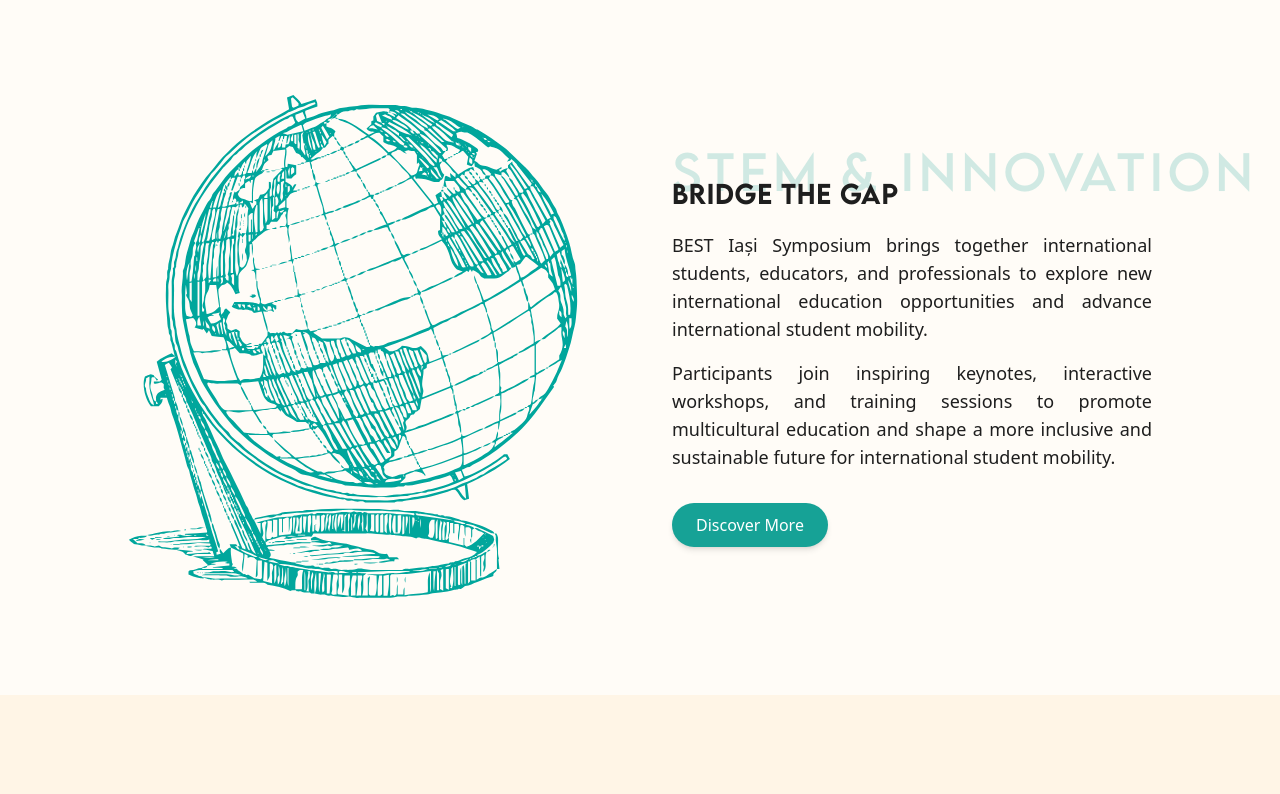
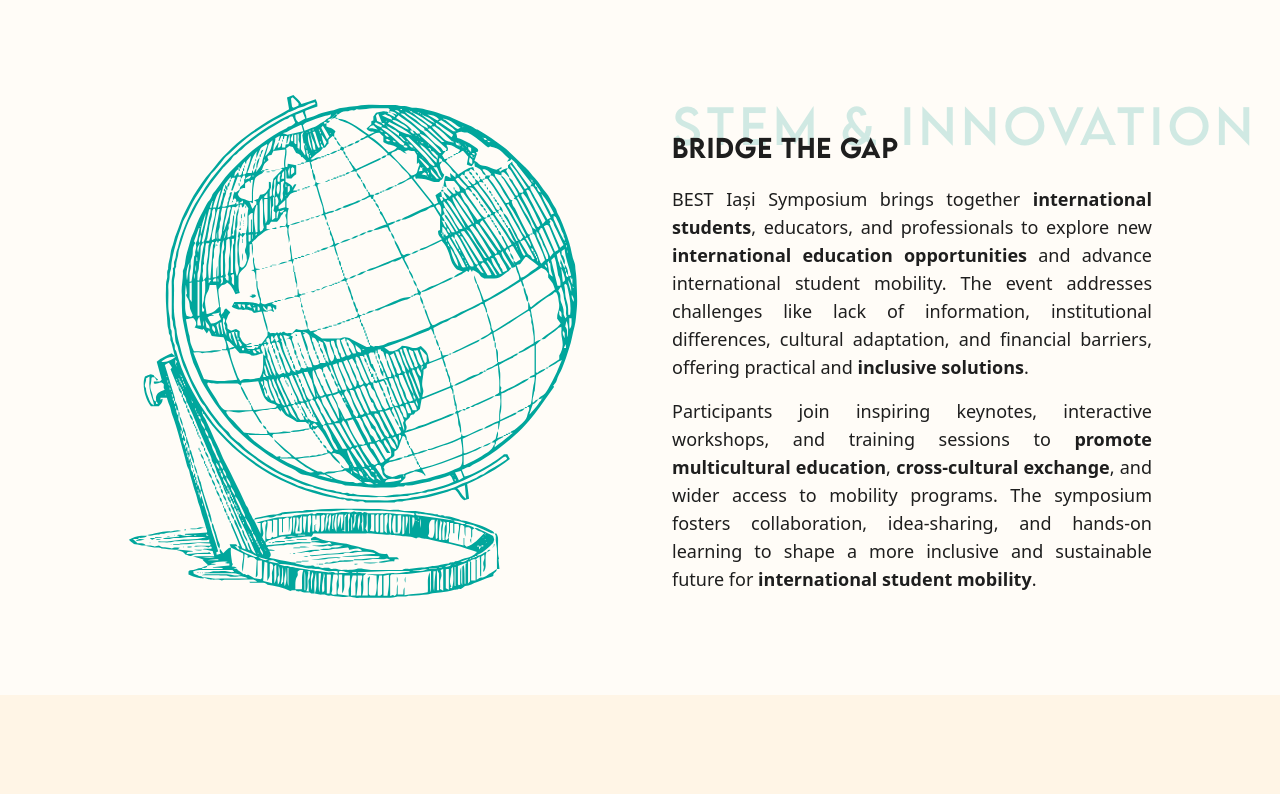
Before and after one commit to Eduard975/BIS-website, a React (Vite) app: page /about in a window 1280 px wide. Shown: the part 1104-1898 px from the top of the page. Built offline with nearby package versions, Linux system fonts and the light colour scheme.

Commit message:
Cleaned code

```diff
--- a/src/components/Headers/AboutHeader.tsx
+++ b/src/components/Headers/AboutHeader.tsx
@@ -76,7 +76,10 @@ export const AboutPageHeader = () => {
       </section>
 
       {/* ======================= BOTTOM SECTION ======================= */}
-      <section className="relative w-full min-h-[500px] md:min-h-[600px] flex items-center bg-gray-900 overflow-hidden z-0 -mt-24">
+      <section
+        className="relative w-full min-h-[500px]
+        md:min-h-[600px] flex items-center bg-gray-900 overflow-hidden z-0 -mt-24"
+      >
         <img
           src={groupPhotoImg}
           alt="Students group"
@@ -110,8 +113,10 @@ export const AboutPageHeader = () => {
         <CustomContainer className="relative z-30 pt-40 pb-24 text-white">
           <div className="flex flex-col text-left gap-8 max-w-3xl mx-auto">
             <h2 className="text-4xl md:text-5xl font-bold">How do I join?</h2>
-
-            <article className="text-lg md:text-xl text-gray-100 flex flex-col gap-6 text-justify">
+            <article
+              id="how-to-join"
+              className="text-lg md:text-xl text-gray-100 flex flex-col gap-6 text-justify"
+            >
               <p>
                 Join the BEST Iași Symposium! You can apply through two simple
                 methods:
--- a/src/components/Headers/HomeHeader.tsx
+++ b/src/components/Headers/HomeHeader.tsx
@@ -1,9 +1,11 @@
 import { HeroHeader } from "./HeroHeader";
 import { PrimaryButton } from "../Universal/PrimaryButton";
 import homeHeader from "../../assets/images/homeHeader.jpg";
+import { useNavigate } from "react-router";
 
 export const HomePageHeader = () => {
-  // This is the component we pass into the slot
+  const navigate = useNavigate();
+
   const HeaderContent = () => (
     <div className="space-y-6 text-white">
       <h1 className="text-4xl md:text-6xl font-extrabold tracking-tight">
@@ -19,9 +21,7 @@ export const HomePageHeader = () => {
       <div className="pt-4">
         <PrimaryButton
           size="large"
-          onClick={() =>
-            window.open("https://docs.google.com/forms/...", "_blank")
-          }
+          onClick={() => navigate("/about#how-to-join")}
         >
           Join Us
         </PrimaryButton>
--- /dev/null
+++ b/src/components/PageSpecific/About/BridgeGap.tsx
@@ -0,0 +1,63 @@
+import { useNavigate } from "react-router";
+import { CustomSection } from "../../Universal/CustomSection";
+import { SectionContent } from "../../Universal/SectionContent";
+import planetSvg from "../../../assets/svgs/planet.svg";
+
+export const BridgeGapSection = () => {
+  const navigate = useNavigate();
+
+  return (
+    <CustomSection
+      bg="bg-whiteBG"
+      className="overflow-hidden"
+      contentClassName="relative flex flex-col md:flex-row items-center gap-[5vw]"
+    >
+      {/* Globe Decoration */}
+      <div className="flex-1 flex justify-center md:justify-start">
+        <img
+          src={planetSvg}
+          alt="Globe Decoration"
+          className="
+            absolute top-1/2 left-1/2 -translate-x-1/2 -translate-y-1/2
+            w-[80vw] max-w-[400px] opacity-20 pointer-events-none z-0
+            md:static md:translate-x-0 md:translate-y-0
+            md:w-full md:max-w-[450px] md:opacity-100 md:z-auto
+            md:pointer-events-auto
+            transition-all duration-700 ease-in-out object-contain
+          "
+        />
+      </div>
+
+      {/* Content Block */}
+      <SectionContent
+        title="Bridge the Gap"
+        subtitle="STEM & Innovation"
+        buttonText="Discover More"
+        className="relative z-10 md:flex-1"
+      >
+        <div className="flex flex-col gap-4 text-justify text-lg">
+          <p>
+            BEST Iași Symposium brings together{" "}
+            <strong>international students</strong>, educators, and
+            professionals to explore new{" "}
+            <strong>international education opportunities</strong> and advance
+            international student mobility. The event addresses challenges like
+            lack of information, institutional differences, cultural adaptation,
+            and financial barriers, offering practical and{" "}
+            <strong>inclusive solutions</strong>.
+          </p>
+          <p>
+            Participants join inspiring keynotes, interactive workshops, and
+            training sessions to{" "}
+            <strong>promote multicultural education</strong>,{" "}
+            <strong>cross-cultural exchange</strong>, and wider access to
+            mobility programs. The symposium fosters collaboration,
+            idea-sharing, and hands-on learning to shape a more inclusive and
+            sustainable future for{" "}
+            <strong>international student mobility</strong>.
+          </p>
+        </div>
+      </SectionContent>
+    </CustomSection>
+  );
+};
--- a/src/components/PageSpecific/Partners/EventPartnersSection.tsx
+++ b/src/components/PageSpecific/Partners/EventPartnersSection.tsx
@@ -32,12 +32,18 @@ export const EventPartnersSection = () => {
             <p>
               INGENIUM embodies the heterogeneity of European higher education,
               representing diversity in geography, cultural background,
-              organization, and academic activities.
+              organization, and academic activities. By connecting a wide range
+              of universities and institutions, INGENIUM fosters collaboration,
+              knowledge exchange, and cross-cultural understanding across
+              Europe.
             </p>
             <p>
-              As a strategic partner of TUIASI, INGENIUM strengthens the
+              As a strategic partner of TUIAȘI, INGENIUM strengthens the
               academic network and brings an international perspective to the
-              symposium.
+              BEST Iași Symposium. Their involvement provides participants with
+              opportunities to explore innovative ideas, share experiences, and
+              engage with a diverse STEM community, enhancing both the academic
+              and cultural impact of the event.
             </p>
           </SectionContent>
         </div>
@@ -55,13 +61,17 @@ export const EventPartnersSection = () => {
             className="w-full md:w-1/2 text-justify"
           >
             <p>
-              "Gheorghe Asachi" Technical University of Iași is a historic
-              institution and our main academic partner, fostering engineering
-              excellence and student innovation.
+              TUIAȘI, a local BEST partner, plays a key role in supporting
+              student development and promoting multilateral education. The
+              university actively contributes to initiatives that enhance
+              international experiences and mobility opportunities for students.
             </p>
             <p>
-              Their support is fundamental to creating a multicultural STEM
-              environment during the BEST Iași Symposium.
+              As a strategic partner of INGENIUM, TUIAȘI supports the BEST Iași
+              Symposium by providing essential logistical resources and
+              organizational support, ensuring a successful and well-coordinated
+              event that enables participants to fully engage, connect, and
+              explore new ideas.
             </p>
           </SectionContent>
 
--- a/src/pages/About.tsx
+++ b/src/pages/About.tsx
@@ -1,62 +1,15 @@
-import { useNavigate } from "react-router";
 import { AboutPageHeader } from "../components/Headers/AboutHeader";
-import { SectionContent } from "../components/Universal/SectionContent";
-import { CustomSection } from "../components/Universal/CustomSection";
 import { MemoryLane } from "../components/PageSpecific/About/MemoryLane";
-import planetSvg from "../assets/svgs/planet.svg";
 import { TestimonialsSection } from "../components/PageSpecific/About/TestimonialSection";
 import { TESTIMONIALS } from "../data/Testimonials";
 import { BehindTheTeam } from "../components/PageSpecific/About/Team";
+import { BridgeGapSection } from "../components/PageSpecific/About/BridgeGap";
 
 function About() {
-  const navigate = useNavigate();
-
   return (
     <>
       <AboutPageHeader />
-      <CustomSection
-        bg="bg-whiteBG"
-        className="overflow-hidden"
-        contentClassName="relative flex flex-col md:flex-row items-center gap-[5vw]"
-      >
-        <div className="flex-1 flex justify-center md:justify-start">
-          <img
-            src={planetSvg}
-            alt="Globe Decoration"
-            className="
-              absolute top-1/2 left-1/2 -translate-x-1/2 -translate-y-1/2
-              w-[80vw] max-w-[400px] opacity-20 pointer-events-none z-0
-              md:static md:translate-x-0 md:translate-y-0
-              md:w-full md:max-w-[450px] md:opacity-100 md:z-auto
-              md:pointer-events-auto
-              transition-all duration-700 ease-in-out object-contain
-            "
-          />
-        </div>
-
-        <SectionContent
-          title="Bridge the Gap"
-          subtitle="STEM & Innovation"
-          buttonText="Discover More"
-          onButtonClick={() => navigate("/conference")}
-          className="relative z-10 md:flex-1"
-        >
-          <div className="flex flex-col gap-4 text-justify text-lg">
-            <p>
-              BEST Iași Symposium brings together international students,
-              educators, and professionals to explore new international
-              education opportunities and advance international student
-              mobility.
-            </p>
-            <p>
-              Participants join inspiring keynotes, interactive workshops, and
-              training sessions to promote multicultural education and shape a
-              more inclusive and sustainable future for international student
-              mobility.
-            </p>
-          </div>
-        </SectionContent>
-      </CustomSection>
+      <BridgeGapSection />
 
       <MemoryLane />
 
```
